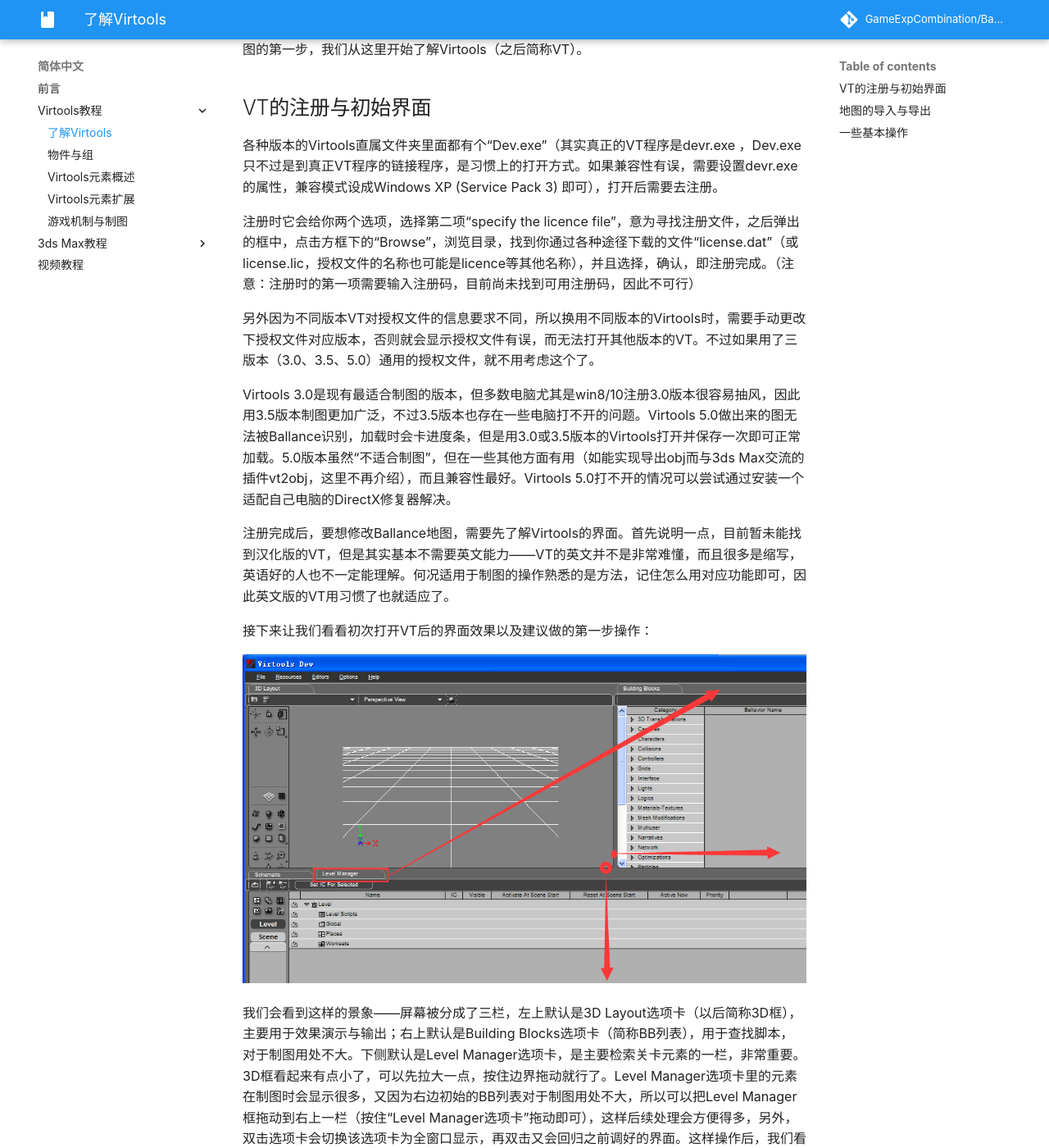
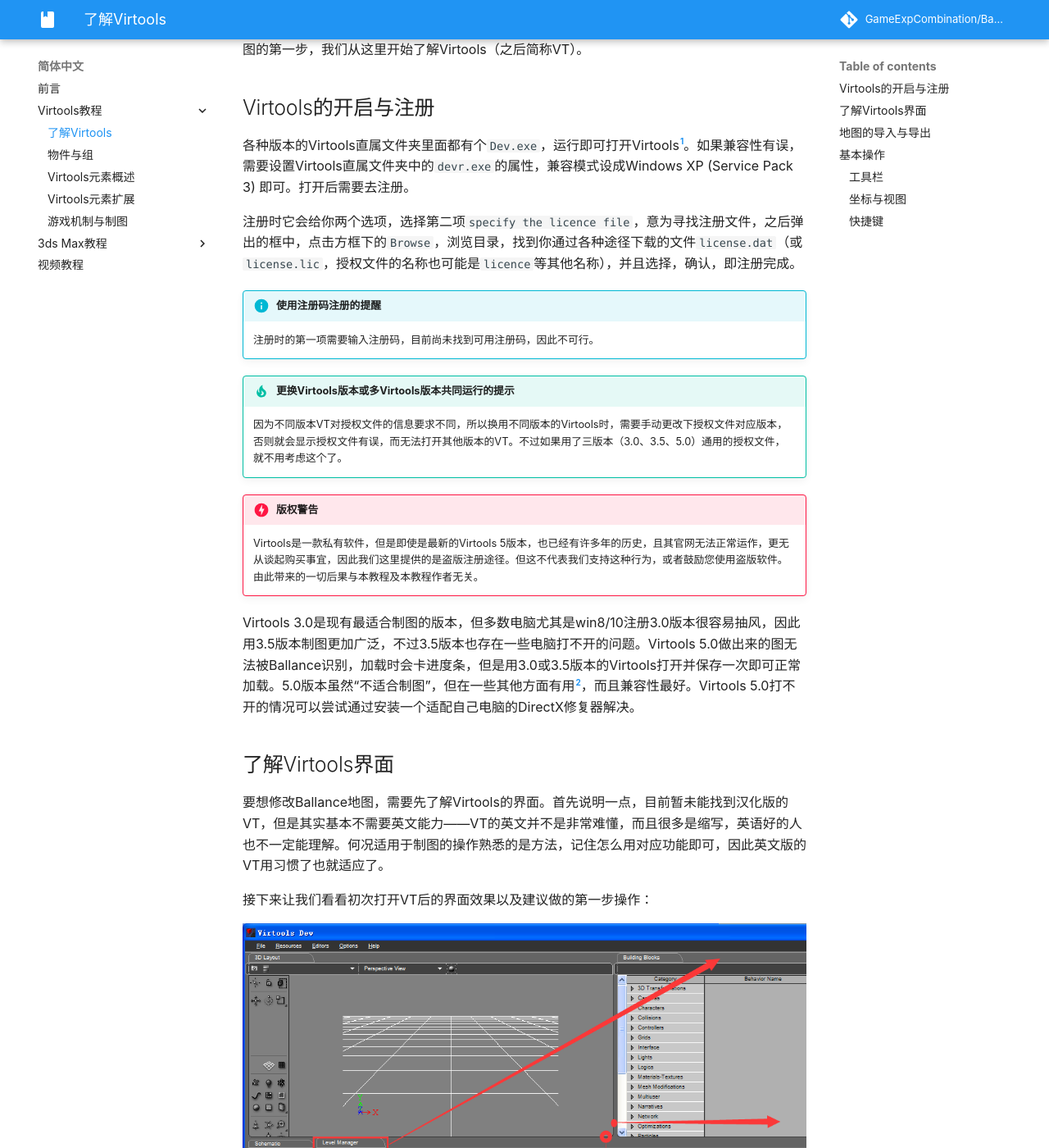
Before and after one commit to GameExpCombination/BallanceMappingTutorial, an MkDocs documentation site: the page built from docs/zh-hans/virtools/basic.md, in a window 1280 px wide and 1400 px high, scrolled down 205 px. Shown: the whole window at 82% size. Built offline with MkDocs 1.6.1 and Material for MkDocs 9.7.7, drawn with Linux system fonts in a browser that asks for light colours; comment, search, counter and statistics services are not loaded; some of the changed text lies outside the part shown.

Commit message:
Optimize structure and make tutorial more fluent
- Update website structure
- Use some style to replace hard works

```diff
--- /dev/null
+++ b/docs/contributing.md
@@ -0,0 +1,24 @@
+# Contribution Guideline
+
+This file will introduce how you contribute to this project. And this file is splited by different language because different language's document have different guideline. You should choose the correct language and look through it to know what you should do.
+
+## English
+
+None.
+
+## 简体中文
+
+### 概况
+
+此工程在Github上由GCBA托管，并且在yyc12345的私有Git服务器（这个服务器由于域名政策暂不且无法公开，仅作为同步备份使用）上拥有一份备份，由yyc12345负责与Github上的工程持续同步。各位均可参与贡献。对于新手我们强烈建议始用Visual Studio Code来为此工程贡献以防止一些其他的软件会在文件目录中创建各种奇奇怪怪的玩意。如果您实在不甚精通，或者不会注册账户，请加入QQ群`198574394`并向我们提交您的相关成果，我们会直接同步您的成果到项目中。
+
+请在确认您有足够的Git知识后，再进行提交（尤其是当您连Git和Github都分不清的时候，最好不要提交，而将提交的工作交由我们来做）。禁止使用`git push --force`。~~不过就算你破坏了，我也能从我的私有Git服务器上克隆一份正确的副本下来然后立即恢复~~
+
+如果您是专业人士，请注意我们项目始用[**MkDocs**](https://www.mkdocs.org/)作为生成器，请使用pip安装它并安装两个扩展 **mkdocs-material** 和 **pymdown-extensions** 。然后您就可以始用`mkdocs serve`指令去预览此工程并排除一些错误
+
+本程序始用Travis-CI自动处理并生成网页，在推送新的Commit到`master`之后，除非生成失败，一般在5mins内，网页就会更新。请不要手动推送远程`gh-page`分支。
+
+### 简称与翻译约定
+
+* 半角与全角字符之间的空格不是必须的，建议不添加空格，但也不要因为他人有空格或无空格就提交一个新的Commit旨在更改他人的空格格式。半角与全角字符之间的空格不属于代码审核的一部分。
+* 关于两个软件的翻译名称，一律保留英文，即：`Virtools`和`3ds Max`（注意大小写），允许的两个简称为：`VT`和`3ds`（注意大小写）
--- a/docs/translation_keywords.md
+++ b/docs/translation_keywords.md
@@ -8,5 +8,4 @@ If you find a new keywords, you should update this table and order all of other
 
 |Description|English|简体中文|
 |:---|:---|:---|
-|A core software for making Ballance map.|Virtools|Virtools（首字母大写）|
-|The assistant software for making Ballance map|3ds Max|3ds Max（前半部分全部小写，后半部分首字母大写，用空格分开前后部分）|
+|-|-|-|
--- a/docs/zh-hans/index.md
+++ b/docs/zh-hans/index.md
@@ -30,6 +30,8 @@ BMMaker只是一款简单的路面生成脚本，需要搭配3ds Max使用，它
 
 本教程将各个制图环节独立出来，将Virtools和3ds Max部分隔离来叙述。这可能会让其之间的联系被切断又或者导致叙述重复部分，因为这两部分是两份独立的教材所构建的。所以需要各位读者融会贯通，我们会在后续的修改中完善这一不足。建议先阅读Virtools部分以有一个大概概念，阅读完之后，修改一些地图就不成问题了，然后再阅读3ds Max部分，这样以后就可以尝试自制地图了。
 
-## 合作作者
+## 合作作者与参与贡献
 
 合作作者请参阅[版权与许可证](../license.md)（内容为英文）。感谢所有参与本项目编撰的作者。
+
+您也可以参与到此项目的贡献中，具体可以参考[贡献规则](../contributing.md)（进入后选择简体中文查看贡献规则）
--- a/docs/zh-hans/virtools/basic.md
+++ b/docs/zh-hans/virtools/basic.md
@@ -2,27 +2,36 @@
 
 要想了解Ballance制图，就必须从了解基础的工具入手。对Virtools的初步了解是学习Virtools制图的第一步，我们从这里开始了解Virtools（之后简称VT）。
 
-## VT的注册与初始界面
+## Virtools的开启与注册
 
-各种版本的Virtools直属文件夹里面都有个“Dev.exe”（其实真正的VT程序是devr.exe ，Dev.exe 只不过是到真正VT程序的链接程序，是习惯上的打开方式。如果兼容性有误，需要设置devr.exe的属性，兼容模式设成Windows XP (Service Pack 3) 即可），打开后需要去注册。
+各种版本的Virtools直属文件夹里面都有个`Dev.exe`，运行即可打开Virtools[^1]。如果兼容性有误，需要设置Virtools直属文件夹中的`devr.exe`的属性，兼容模式设成Windows XP (Service Pack 3) 即可。打开后需要去注册。
 
-注册时它会给你两个选项，选择第二项“specify the licence file”，意为寻找注册文件，之后弹出的框中，点击方框下的“Browse”，浏览目录，找到你通过各种途径下载的文件“license.dat”（或license.lic，授权文件的名称也可能是licence等其他名称），并且选择，确认，即注册完成。（注意：注册时的第一项需要输入注册码，目前尚未找到可用注册码，因此不可行）
+注册时它会给你两个选项，选择第二项`specify the licence file`，意为寻找注册文件，之后弹出的框中，点击方框下的`Browse`，浏览目录，找到你通过各种途径下载的文件`license.dat`（或`license.lic`，授权文件的名称也可能是`licence`等其他名称），并且选择，确认，即注册完成。
 
-另外因为不同版本VT对授权文件的信息要求不同，所以换用不同版本的Virtools时，需要手动更改下授权文件对应版本，否则就会显示授权文件有误，而无法打开其他版本的VT。不过如果用了三版本（3.0、3.5、5.0）通用的授权文件，就不用考虑这个了。
+!!! info "使用注册码注册的提醒"
+    注册时的第一项需要输入注册码，目前尚未找到可用注册码，因此不可行。
 
-Virtools 3.0是现有最适合制图的版本，但多数电脑尤其是win8/10注册3.0版本很容易抽风，因此用3.5版本制图更加广泛，不过3.5版本也存在一些电脑打不开的问题。Virtools 5.0做出来的图无法被Ballance识别，加载时会卡进度条，但是用3.0或3.5版本的Virtools打开并保存一次即可正常加载。5.0版本虽然“不适合制图”，但在一些其他方面有用（如能实现导出obj而与3ds Max交流的插件vt2obj，这里不再介绍），而且兼容性最好。Virtools 5.0打不开的情况可以尝试通过安装一个适配自己电脑的DirectX修复器解决。
+!!! tip "更换Virtools版本或多Virtools版本共同运行的提示"
+    因为不同版本VT对授权文件的信息要求不同，所以换用不同版本的Virtools时，需要手动更改下授权文件对应版本，否则就会显示授权文件有误，而无法打开其他版本的VT。不过如果用了三版本（3.0、3.5、5.0）通用的授权文件，就不用考虑这个了。
 
-注册完成后，要想修改Ballance地图，需要先了解Virtools的界面。首先说明一点，目前暂未能找到汉化版的VT，但是其实基本不需要英文能力——VT的英文并不是非常难懂，而且很多是缩写，英语好的人也不一定能理解。何况适用于制图的操作熟悉的是方法，记住怎么用对应功能即可，因此英文版的VT用习惯了也就适应了。
+!!! danger "版权警告"
+    Virtools是一款私有软件，但是即使是最新的Virtools 5版本，也已经有许多年的历史，且其官网无法正常运作，更无从谈起购买事宜，因此我们这里提供的是盗版注册途径。但这不代表我们支持这种行为，或者鼓励您使用盗版软件。由此带来的一切后果与本教程及本教程作者无关。
+
+Virtools 3.0是现有最适合制图的版本，但多数电脑尤其是win8/10注册3.0版本很容易抽风，因此用3.5版本制图更加广泛，不过3.5版本也存在一些电脑打不开的问题。Virtools 5.0做出来的图无法被Ballance识别，加载时会卡进度条，但是用3.0或3.5版本的Virtools打开并保存一次即可正常加载。5.0版本虽然“不适合制图”，但在一些其他方面有用[^2]，而且兼容性最好。Virtools 5.0打不开的情况可以尝试通过安装一个适配自己电脑的DirectX修复器解决。
+
+## 了解Virtools界面
+
+要想修改Ballance地图，需要先了解Virtools的界面。首先说明一点，目前暂未能找到汉化版的VT，但是其实基本不需要英文能力——VT的英文并不是非常难懂，而且很多是缩写，英语好的人也不一定能理解。何况适用于制图的操作熟悉的是方法，记住怎么用对应功能即可，因此英文版的VT用习惯了也就适应了。
 
 接下来让我们看看初次打开VT后的界面效果以及建议做的第一步操作：
 
 ![img](../../img/utility/virtools-basic-screenArrow.png)
 
-我们会看到这样的景象——屏幕被分成了三栏，左上默认是3D Layout选项卡（以后简称3D框），主要用于效果演示与输出；右上默认是Building Blocks选项卡（简称BB列表），用于查找脚本，对于制图用处不大。下侧默认是Level Manager选项卡，是主要检索关卡元素的一栏，非常重要。3D框看起来有点小了，可以先拉大一点，按住边界拖动就行了。Level Manager选项卡里的元素在制图时会显示很多，又因为右边初始的BB列表对于制图用处不大，所以可以把Level Manager框拖动到右上一栏（按住“Level Manager选项卡”拖动即可），这样后续处理会方便得多，另外，双击选项卡会切换该选项卡为全窗口显示，再双击又会回归之前调好的界面。这样操作后，我们看到的便是这样了：
+我们会看到这样的景象——屏幕被分成了三栏，左上默认是`3D Layout`选项卡（以后简称3D框），主要用于效果演示与输出；右上默认是`Building Blocks`选项卡（简称BB列表），用于查找脚本，对于制图用处不大。下侧默认是`Level Manager`选项卡，是主要检索关卡元素的一栏，非常重要。3D框看起来有点小了，可以先拉大一点，按住边界拖动就行了。`Level Manager`选项卡里的元素在制图时会显示很多，又因为右边初始的BB列表对于制图用处不大，所以可以把`Level Manager`框拖动到右上一栏（按住`Level Manager`选项卡拖动即可），这样后续处理会方便得多，另外，双击选项卡会切换该选项卡为全窗口显示，再双击又会回归之前调好的界面。这样操作后，我们看到的便是这样了：
 
 ![img](../../img/utility/virtools-basic-screen.png)
 
-不过每次打开VT后都可能得重新进行拖动Level Manager的操作，习惯即可，这样对制图相对比较方便。
+不过每次打开VT后都可能得重新进行拖动`Level Manager`的操作，习惯即可，这样对制图相对比较方便。
 
 ## 地图的导入与导出
 
@@ -32,31 +41,37 @@ Virtools 3.0是现有最适合制图的版本，但多数电脑尤其是win8/10
 
 <div style="float:right;"><img alt="img" src="../../../img/utility/virtools-basic-displaySuffix.png"></div>
 
-Ballance地图其实是伪装成nmo格式的cmo文件（进一步研究表明，由于cmo不仅支持地图，还支持动画，而nmo是场景中静态对象的最好载体，所以地图对外用的是nmo格式，不过改成cmo来编辑确实能带来不少便利），所以可以把要编辑的自制地图扩展名直接<div style="float:left;"><img alt="img" src="../../../img/utility/virtools-basic-saveCmo.png"></div>改成cmo，用VT编辑完后直接以cmo的形式保存，要玩的时候再改成nmo。如果你的电脑把cmo设成VT默认编辑文件并且隐藏扩展名，试试设置文件夹选项（这个不同系统各异，在这里不作介绍），显示已知文件类型的扩展名即可修改扩展名。
+Ballance地图其实是伪装成nmo格式的cmo文件[^3]，所以可以把要编辑的自制地图扩展名直接改成cmo，用VT编辑完后直接以cmo的形式保存，要玩的时候再改成nmo。如果你的电脑把cmo设成VT默认编辑文件并且隐藏扩展名，试试设置文件夹选项[^4]，显示已知文件类型的扩展名即可修改扩展名。
 
-地图直接以cmo形式保存有三种保存形式：Save Composition、Save As…和Save Version。 Save Composition相当于通常我们编辑文档用的“保存”，Save As…相当于通常我们编辑文档用的“另存为…”，而Save Version比较特殊，直译为保存版本，Save Version可以保存修改后的地图，同时不替换修改前的地图。
+<div style="float:left;"><img alt="img" src="../../../img/utility/virtools-basic-saveCmo.png"></div>
 
-举个例子，当打开一个名为“2HAD.cmo”的地图文件并编辑修改后，用Save Version可以新保存一个名为“2HAD_01.cmo”的地图文件，而原先没被改动的文件依然能被保存，同理这样还可以保存“2HAD_02.cmo”、“2HAD_03.cmo”等文件，如图所示。
+地图直接以cmo形式保存有三种保存形式：`Save Composition`、`Save As…`和`Save Version`。 `Save Composition`相当于通常我们编辑文档用的“保存”，`Save As…`相当于通常我们编辑文档用的“另存为…”，而`Save Version`比较特殊，直译为保存版本，`Save Version`可以保存修改后的地图，同时不替换修改前的地图。
 
-![img](../../img/utility/virtools-basic-mapInExplorer.png)
+!!! tip "`Save Version`保存实例"
+    举个例子，当打开一个名为“2HAD.cmo”的地图文件并编辑修改后，用`Save Version`可以新保存一个名为`2HAD_01.cmo`的地图文件，而原先没被改动的文件依然能被保存，同理这样还可以保存“2HAD_02.cmo”、`2HAD_03.cmo`等文件，如图所示。
 
-注意：原版地图与绝大多数自制地图不一样，不能通过改成cmo直接打开的方式打开，否则会出错。请用导入nmo文件的方法导入，保存以后就可以随意用cmo文件的编辑方法了。
+    ![img](../../img/utility/virtools-basic-mapInExplorer.png)
+
+!!! warning "原版地图与自制地图的区别"
+    注意：原版地图与绝大多数自制地图不一样，不能通过改成cmo直接打开的方式打开，否则会出错。请用导入nmo文件的方法导入，保存以后就可以随意用cmo文件的编辑方法了。
 
 <div style="float:right;"><img alt="img" src="../../../img/utility/virtools-basic-saveNmo.png"></div>
 
-地图也可以直接导出成nmo格式，只需在Level Manager中的根目录Level上点右键“Save As…”即可，如图所示：
+地图也可以直接导出成nmo格式，只需在`Level Manager`中的根目录`Level`上点右键`Save As…`即可，如右图所示。
 
 我们还会遇到一类nmo文件。这些文件不是关卡，也不是游戏里面特殊的配置文件，这些文件被称为素材。素材的导入应该使用本节第一段的方法。关于素材的导入和导出有较深的学问，此处不再讨论，详见本书第三章第3节。
 
-## 一些基本操作
+## 基本操作
 
 ![img](../../img/utility/virtools-basic-screen.png)
 
-我们将沿用本章第1节调整过后的界面对本节内容进行介绍。有一个不方便的是，每次打开VT都需要你去把界面调整成那样，但是这些无关紧要，调了还是为了编辑地图的方便。让我们再一次观察一下导入地图之后的VT界面：
+我们将沿用本章第1节调整过后的界面对本节内容进行介绍。有一个不方便的是，每次打开VT都需要你去把界面调整成那样，但是这些无关紧要，调了还是为了编辑地图的方便。让我们再一次观察一下导入地图之后的VT界面
 
 <div style="float:left;"><img alt="img" src="../../../img/utility/virtools-basic-menu.png"></div>
 
 为什么什么都没有？其实这不是你的错。每次打开VT后，3D框中都会把你的视角位置调成虚拟世界的最中心，但是不是所有地图都有在最中心的物体。要想找到地图物体，需要你进行换视角位置等的一系列操作。3D框左边的一系列图标相当于工具栏，左图为各分区图标的大体作用。
+
+### 工具栏
 
 如下是对这些小图标中常用图标的详细介绍：
 
@@ -73,12 +88,14 @@ Ballance地图其实是伪装成nmo格式的cmo文件（进一步研究表明，
 
 <div style="float:right;"><img alt="img" src="../../../img/utility/virtools-basic-rotateObjExample.png"></div>
 
-* ![img](../../img/utility/virtools-btn-rotateObj.png)：旋转物体，和移动物体相似，可以选择基准坐标轴或平面进行旋转，不过旋转物体选择的基准轴或平面较难确定。我们可以点击![img](../../img/utility/virtools-btn-magnetOff.png)，使其变成![img](../../img/utility/virtools-btn-magnetOn.png)，这样就可以锁定单次旋转角度，旋转时幅度只能旋转设定角度的整数倍（设定角度默认是10°，可以自己在该按钮上右键调整为任何想要的角度 [参数名为Rotate Step] ，建议调成22.5°），这样可以准确的旋转物体。此外，旋转选定的多个物体时还可以调整旋转方式，可以选择物体绕各自轴旋转，也可以选择绕公共轴旋转。
+* ![img](../../img/utility/virtools-btn-rotateObj.png)：旋转物体，和移动物体相似，可以选择基准坐标轴或平面进行旋转，不过旋转物体选择的基准轴或平面较难确定。我们可以点击![img](../../img/utility/virtools-btn-magnetOff.png)，使其变成![img](../../img/utility/virtools-btn-magnetOn.png)，这样就可以锁定单次旋转角度，旋转时幅度只能旋转设定角度的整数倍[^5]，这样可以准确的旋转物体。此外，旋转选定的多个物体时还可以调整旋转方式，可以选择物体绕各自轴旋转，也可以选择绕公共轴旋转。
 事实上我们在本书的下一章就会学到如何通过具体调整物件参数来移动或旋转物体。
 * ![img](../../img/utility/virtools-btn-scaleObj.png)：扩大或缩小物体。此工具在Ballance地图修改或编辑过程中一般不常用，且容易出现一些问题。需要强调的是，对物体使用这些操作时必须鼠标放在物体上，否则容易出现误选物体等操作问题，此时可以通过点击![img](../../img/utility/virtools-btn-lock.png)把需要操作的物体锁住，此时点击屏幕中任意位置均可对该选中物体操作。
-* ![img](../../img/utility/virtools-btn-lightBubble.png)：在镜头视野前方放置一个灯泡。利用此工具可以给地图进行照明，但是灯泡毕竟不是游戏中固有的元素，而且含有灯泡的地图可能会出现其他不太好的影响，所以在照明完后应当删除灯泡（严格地说应该把灯泡称作点光源，这只是光源的一种，我们将在本书第三章第4节详细了解光源）。
+* ![img](../../img/utility/virtools-btn-lightBubble.png)：在镜头视野前方放置一个灯泡。利用此工具可以给地图进行照明，但是灯泡毕竟不是游戏中固有的元素，而且含有灯泡的地图可能会出现其他不太好的影响，所以在照明完后应当删除灯泡[^6]。
 
 至于其他的工具，对编辑和修改Ballance地图帮助效果不大或过于复杂，此处不再介绍，有兴趣的可以自行探索。
+
+### 坐标与视图
 
 ![img](../../img/utility/virtools-basic-coordinateAxis.png)为坐标轴，代表地图空间中的三个方向，这是定位物体的基础。接下来的镜头变换内容中我们可以看到坐标轴的展示发生了与镜头变换相应的一些变化。
 
@@ -96,13 +113,19 @@ Orthographic View是正交视图的意思，当Top/Front/Right视图经过![img]
 
 ![img](../../img/utility/virtools-basic-viewerChange.png)
 
-另外，我们还可以利用一些快捷键来实现一些便捷操作：
+### 快捷键
+
+我们还可以利用一些快捷键来实现一些便捷操作：
 
 * 滚动鼠标中轴：放大或缩小视野（放大视野有一定的限度，可以先缩小然后用 放大，就可以提高滚动鼠标中轴放大视野的限度）；
 * 在VT界面中点击键盘上的Y键，视角可以根据鼠标在同一高度内自由转动。如果想提高/降低视角，点击鼠标右键拖动；如果想转的快一些或者到其他高度，使用鼠标左键。不过需要注意的是，视角移动速度取决于按Y键时鼠标在画面内的位置。鼠标越远离初始位置，视角移动速度就越快。
+* 按住鼠标中轴并移动鼠标：移动镜头
+* 按`Alt`再按住鼠标中轴并移动鼠标：绕某个中心旋转镜头，（刚打开一个界面时旋转中心是坐标中心）。
+* `Ctrl+Z`：撤销，但只能撤销在3D框中进行的操作，之后学到的`Level Manager`操作中就用不了撤销操作了，所以需要谨慎。
 
-* 按住鼠标中轴并移动鼠标：移动镜头
-
-* 按alt再按住鼠标中轴并移动鼠标：绕某个中心旋转镜头，（刚打开一个界面时旋转中心是坐标中心）。
-
-* ctrl+z：撤销，但只能撤销在3D框中进行的操作，之后学到的Level Manager操作中就用不了撤销操作了，所以需要谨慎。
+[^1]: 其实真正的VT程序是`devr.exe` ，`Dev.exe`只不过是到真正VT程序的链接程序，是习惯上的打开方式。
+[^2]: 如能实现导出obj而与3ds Max交流的插件vt2obj
+[^3]: 进一步研究表明，由于cmo不仅支持地图，还支持动画，而nmo是场景中静态对象的最好载体，所以地图对外用的是nmo格式，不过改成cmo来编辑确实能带来不少便利
+[^4]: 这个不同系统各异，在这里不作介绍
+[^5]: 设定角度默认是10°，可以自己在该按钮上右键调整为任何想要的角度 [参数名为Rotate Step] ，建议调成22.5°
+[^6]: 严格地说应该把灯泡称作点光源，这只是光源的一种，我们将在本书第三章第4节详细了解光源
--- a/mkdocs.yml
+++ b/mkdocs.yml
@@ -12,8 +12,9 @@ copyright: 'Text is available under the <a href="https://creativecommons.org/lic
 nav:
     - Index:
         - 'Choose Language': 'index.md'
-        - 'Translation keywords table': 'translation_keywords.md'
-        - 'Copyright and license': 'license.md'
+        - 'Translation Keywords Table': 'translation_keywords.md'
+        - 'Contribution Guideline': 'contributing.md'
+        - 'Copyright and License': 'license.md'
     - 简体中文:
         - '前言': 'zh-hans/index.md'
         - 'Virtools教程':
@@ -70,6 +71,9 @@ extra:
       link: 'https://discord.gg/hyarMPm'
 
 markdown_extensions:
+  - toc:
+      permalink: true
+  - footnotes
   - admonition
   - pymdownx.arithmatex
   - pymdownx.betterem:
```
Also changed, not shown: README.md (+0 -10 lines), docs/license.md (+5 -1 lines).
